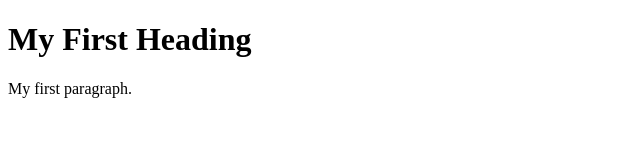
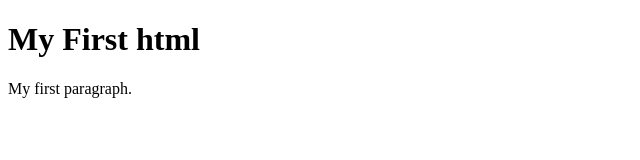
Before and after one commit to 7765687285/first-one, a plain HTML site: page index.html in a window 1280 px wide. Shown: the whole page, without its empty margins (0-640 px from the left). Drawn offline with Linux system fonts and the light colour scheme.

Commit message:
insert html

```diff
--- a/index.html
+++ b/index.html
@@ -2,7 +2,7 @@
 <html>
 <body>
 
-<h1>My First Heading</h1>
+<h1>My First html</h1>
 
 <p>My first paragraph.</p>
 
```
